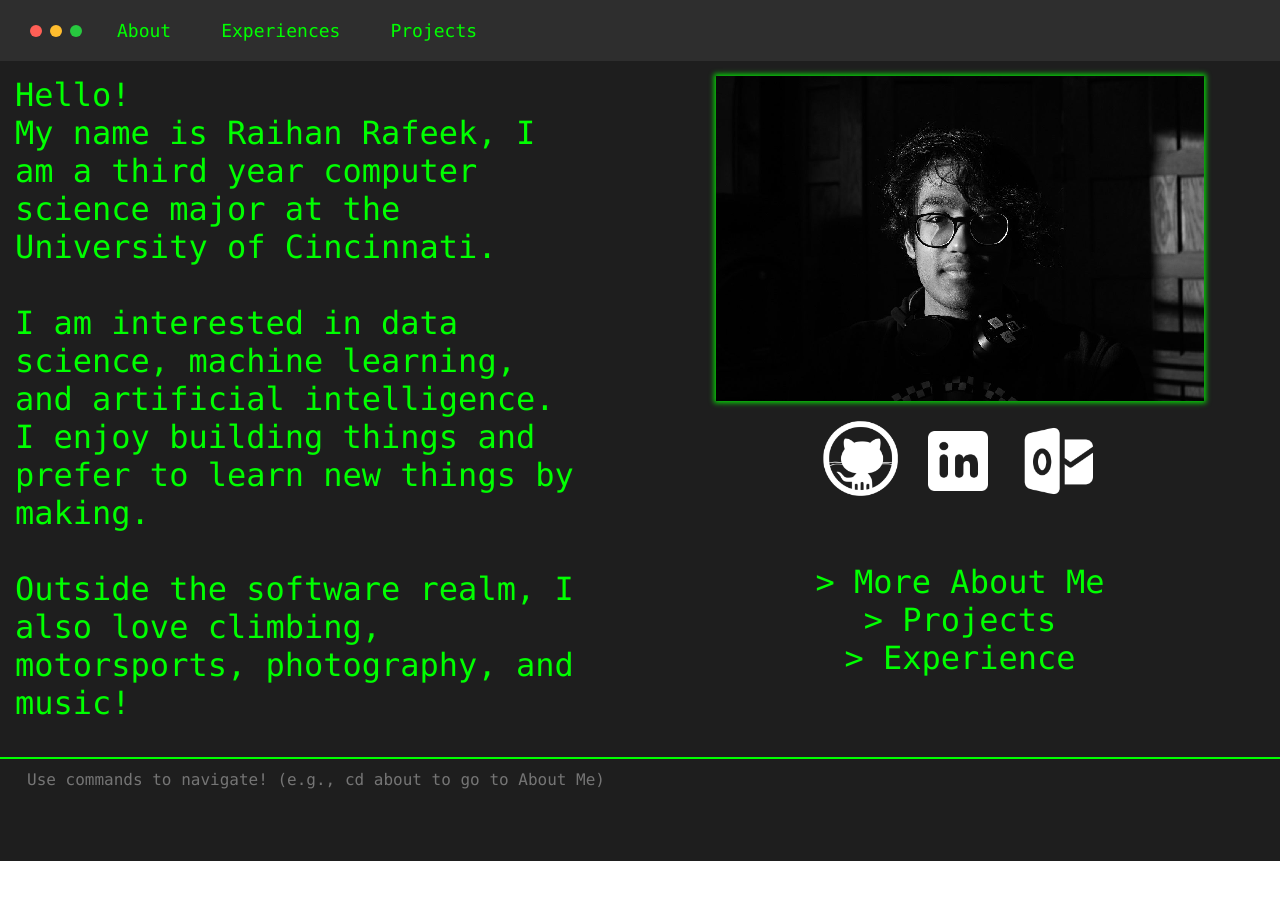
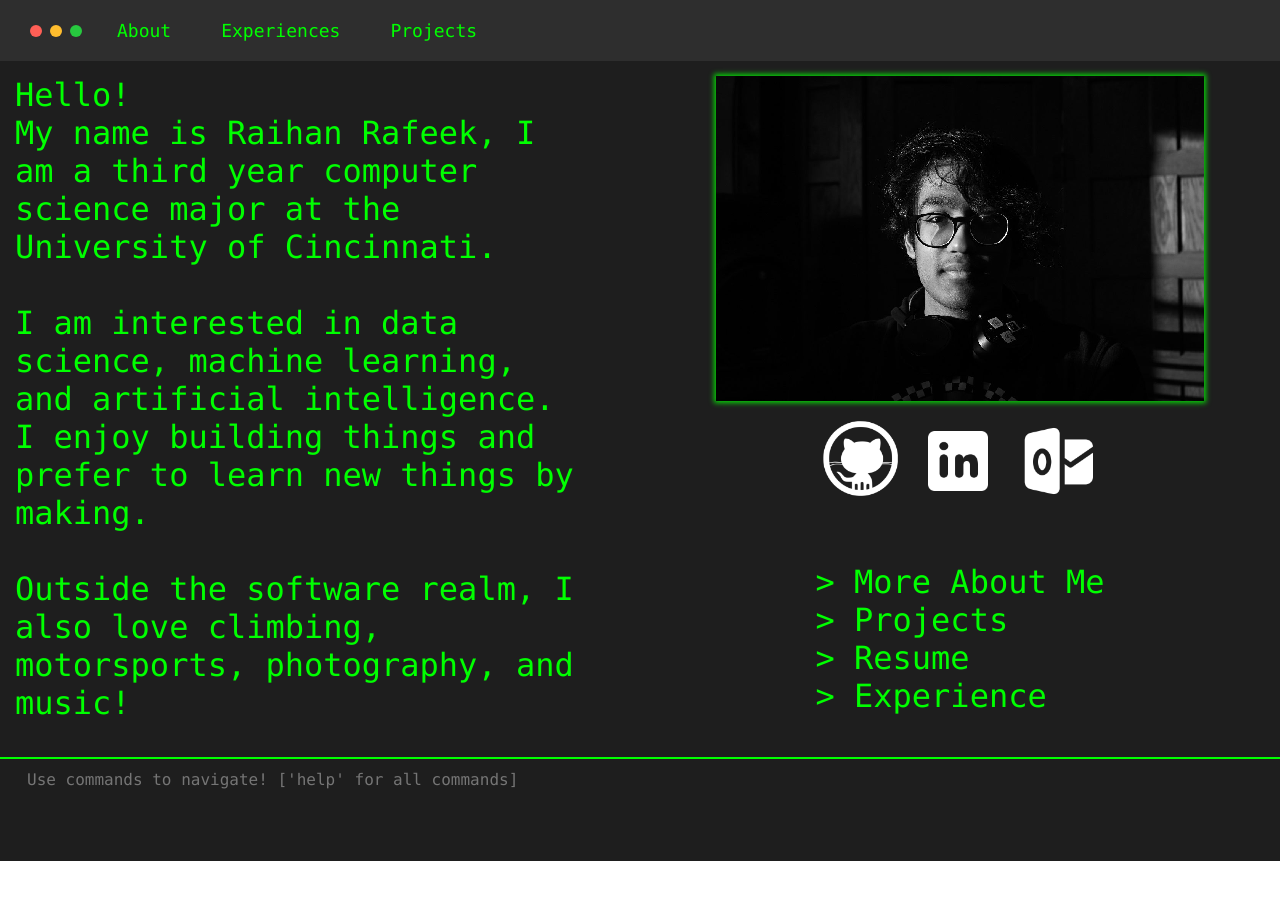
Before and after one commit to Rai1975/portfolio, a React (Create React App) app in the folder portfolio/: page / in a window 1280 px wide. Shown: the top 900 px of the page. Built offline with nearby package versions, Linux system fonts and the light colour scheme.

Commit message:
Adding resume download button.

```diff
--- a/portfolio/src/App.js
+++ b/portfolio/src/App.js
@@ -5,6 +5,7 @@ import About from './pages/About-me';
 import LandingPage from './pages/landingPage';
 import Experiences from './pages/Experience';
 import Projects from './pages/Projects';
+import ResumePage from './pages/resumePage';
 import CommandLineNavigation from './components/CLI-query';
 import WhyDidYouDoThat from './pages/Error';
 
@@ -25,6 +26,7 @@ const Layout = () => {
         <Route path="/" element={<LandingPage />} />
         <Route path="/about" element={<About />} />
         <Route path="/experiences" element={<Experiences />} />
+        <Route path="/resume" element={<ResumePage />} />
         <Route path="/projects" element={<Projects />} />
         <Route path="/error" element={<WhyDidYouDoThat />} />
       </Routes>
--- a/portfolio/src/components/CLI-query.js
+++ b/portfolio/src/components/CLI-query.js
@@ -67,7 +67,7 @@ const CommandLineNavigation = () => {
           type="text"
           value={input}
           onChange={(e) => setInput(e.target.value)}
-          placeholder="Use commands to navigate! (e.g., cd about to go to About Me)"
+          placeholder="Use commands to navigate! ['help' for all commands]"
           style={{
             backgroundColor: 'transparent',
             color: '#00ff00',
--- a/portfolio/src/pages/Info.js
+++ b/portfolio/src/pages/Info.js
@@ -12,6 +12,12 @@ const About = () => {
   const contentChunks = [
     { type: 'link', value: '/about', label: '\n> More About Me\n', small: false },
     { type: 'link', value: '/projects', label: '> Projects\n', small: false },
+    {
+      type: 'download',
+      value: '/assets/Raihan_Resume.pdf',
+      label: '> Resume\n',
+      small: false
+    },
     { type: 'link', value: '/experiences', label: '> Experience\n', small: false },
 
   ];
@@ -29,6 +35,9 @@ const About = () => {
         } else if (chunk.type === 'link') {
           const label = `<a href="${chunk.value}" style="color: #00ff00; text-decoration: none;">${chunk.label}</a>`;
           chunkText = label;
+        } else if (chunk.type === 'download') {
+          const label = `<a href="${chunk.value}" download="Raihan_Rafeek_Resune.pdf" style="color: #00ff00; text-decoration: none;">${chunk.label}</a>`;
+          chunkText = label
         }
 
         setText((prev) => prev + chunkText);
@@ -104,7 +113,7 @@ const About = () => {
         style={{
           fontSize: '32px',
           whiteSpace: 'pre-wrap',
-          textAlign: 'center',
+          textAlign: 'left',
           flexGrow: 1,
           wordBreak: 'break-word',
         }}
--- /dev/null
+++ b/portfolio/src/pages/resumePage.js
@@ -0,0 +1,30 @@
+const ResumePage = () => {
+  return (
+    <div style={{ width: '100vw', height: '100vh', margin: 0, padding: 0  }}>
+      <iframe
+        src="/assets/Raihan_Resume.pdf"
+        width="100%"
+        height="100%"
+        style={{ border: 'none' }}
+      ></iframe>
+      <br />
+      {/* <a
+        href="/assets/resume.pdf"
+        download="Raihan_Rafeek_Resume.pdf"
+        style={{
+          display: 'inline-block',
+          marginTop: '10px',
+          padding: '10px 20px',
+          backgroundColor: '#007bff',
+          color: 'white',
+          textDecoration: 'none',
+          borderRadius: '5px',
+        }}
+      >
+        Download PDF
+      </a> */}
+    </div>
+  );
+};
+
+export default ResumePage;
```
Also changed, not shown: 1 other file (tests, documents, lock files or other folders).
